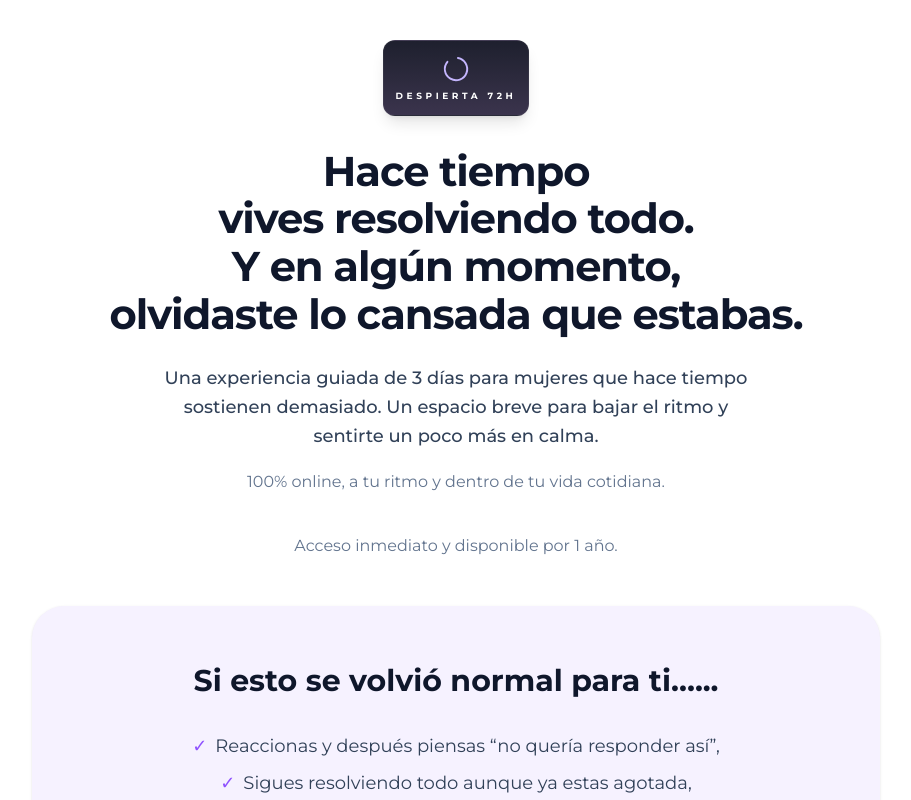
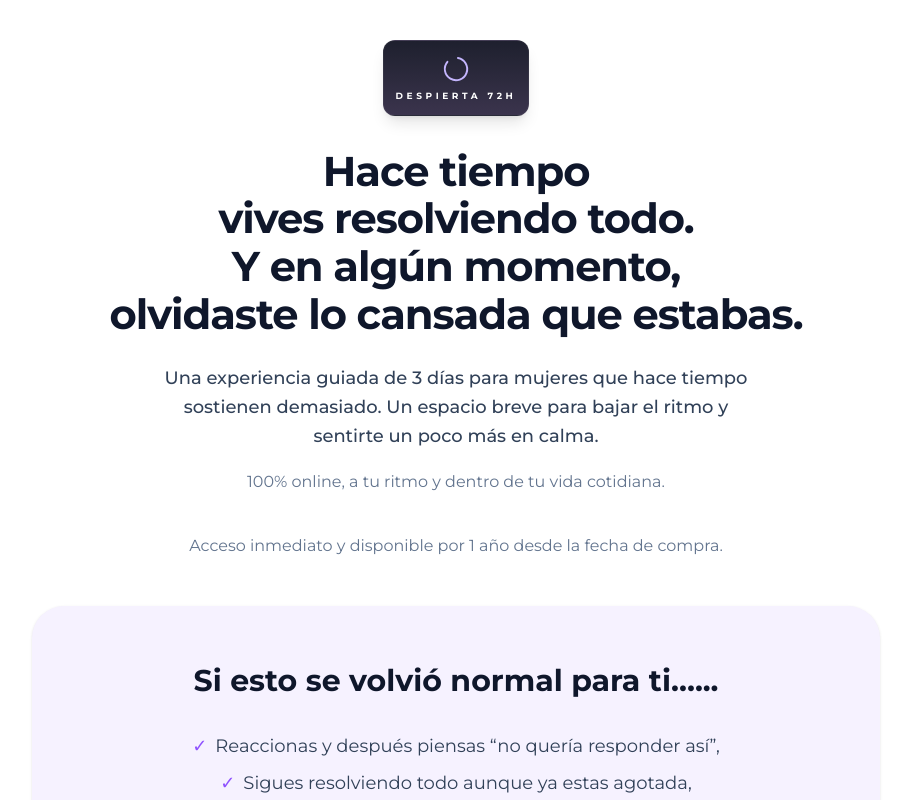
Before and after one commit to cursossolange/despierta-72h, a React (Vite) app: page / in a window 1280 px wide. Shown: the top 800 px of the page, without its empty margins (184-1095 px from the left). Built offline with nearby package versions, Linux system fonts and the light colour scheme; no server answers.

Commit message:
Update LandingPage.tsx

```diff
--- a/src/components/LandingPage.tsx
+++ b/src/components/LandingPage.tsx
@@ -181,7 +181,7 @@ export default function LandingPage({ onPurchase }: LandingPageProps) {
 </p>
 </div>
   <p className="mt-4 text-sm md:text-base text-slate-500">
-    Acceso inmediato y disponible por 1 año.
+    Acceso inmediato y disponible por 1 año desde la fecha de compra.
   </p>
 </div>
             {/* Bloque de identificación del dolor */}
@@ -389,7 +389,7 @@ export default function LandingPage({ onPurchase }: LandingPageProps) {
   <div className="flex items-start gap-4">
     <span className="text-violet-300 text-2xl">✦</span>
     <p>
-      Recuperas la posibilidad de decidir distinto al automático.
+      Recuperas la posibilidad de decidir distinto al modo automático.
     </p>
   </div>
 
@@ -418,7 +418,8 @@ export default function LandingPage({ onPurchase }: LandingPageProps) {
   </span>
 
   <span className="block">
-    <span className="text-violet-600 font-semibold">Observas</span> durante el día cómo reaccionas, piensas o actúas en situaciones cotidianas. Observas en los minutos que te detienes, no todo el día.
+    <span className="text-violet-600 font-semibold">Observas</span> durante el día cómo reaccionas, piensas o actúas en situaciones cotidianas. No necesitas observarte todo el día.
+Solo en pequeños momentos conscientes.
   </span>
 
   <span className="block">
@@ -537,6 +538,7 @@ export default function LandingPage({ onPurchase }: LandingPageProps) {
 
         <p className="mt-4 text-[9px] md:text-[10px] text-slate-600 font-semibold tracking-wide">
           Pago seguro • Acceso inmediato
+          No necesitas cambiar tu vida en 3 días. Solo necesitas empezar a observarte distinto.
         </p>
 
         <div className="mt-4 text-center">
```
